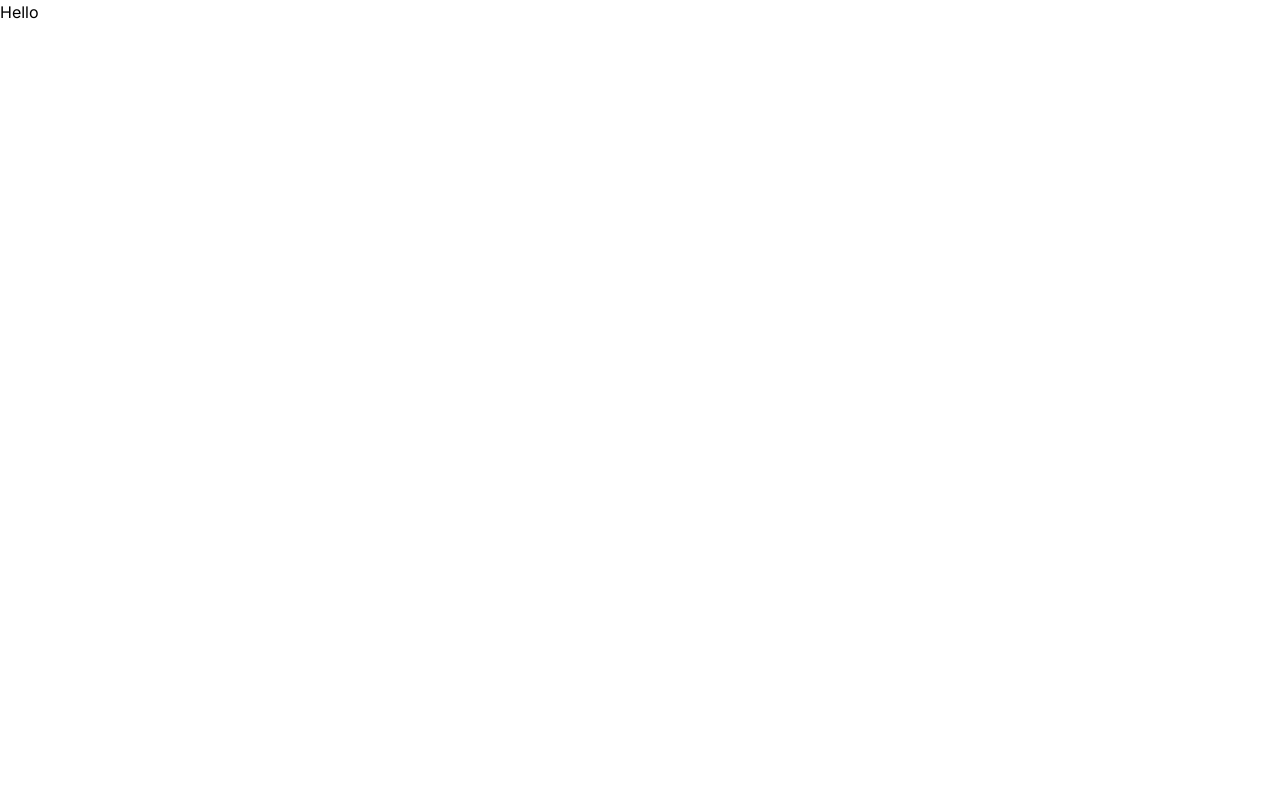
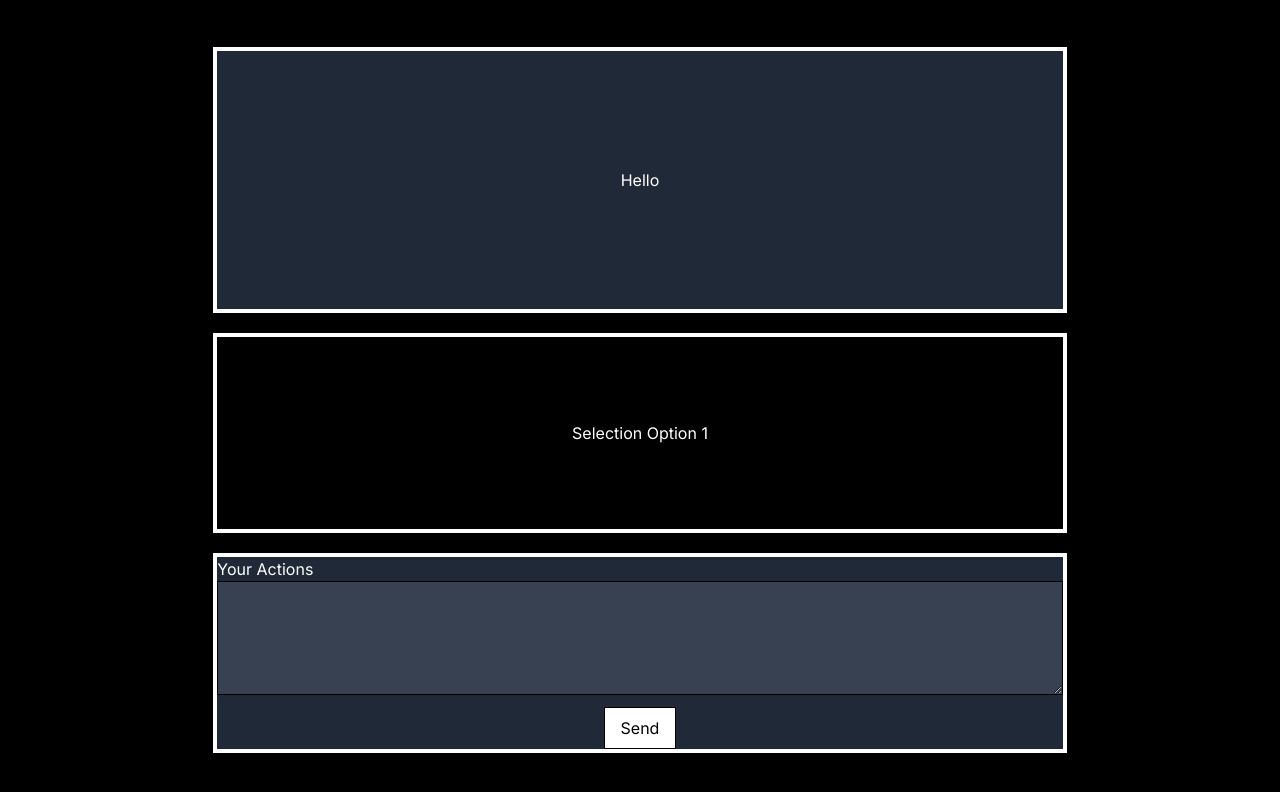
Before and after one commit to dontyellwillcry/adventure-gpt, a Next.js app: page / in a window 1280 px wide. Shown: the top 792 px of the page. Built offline with nearby package versions, Linux system fonts and the light colour scheme.

Commit message:
bare testing assembly implemented

```diff
--- a/app/page.tsx
+++ b/app/page.tsx
@@ -1,21 +1,109 @@
+'use client';
+
+import { useRef, useEffect, useState } from 'react';
+
+import Image from 'next/image'
+
+
+
+const playerInput = {
+  playerActions: "",
+};
+
+
+
 export default function Home() {
+
+  const formRef = useRef();
+  const [{ playerActions }, setState] = useState(playerInput);
+
+  const handleChange = (e) => {
+    const { name, value } = e.target;
+    setState((prevState) => ({ ...prevState, [name]: value }));
+  };
+  const clearState = () => setState({ ...playerInput });
+
+  const handleSubmit = (e) => {
+    e.preventDefault();
+
+
+  };
+
+
   return (
+    <div id='homePAGE' className='
+    h-screen w-full bg-black text-white flex flex-col justify-center items-center'>
 
-      <div id="promptCONTAINER" className="">
+
+
+      <div id="promptSECTION" className="
+      h-1/3 w-2/3 bg-gray-800 border-4 border-white flex flex-col justify-center items-center">
 
         <div id="prompt" className="">
           <h1>Hello</h1>
         </div>
 
-        <div id="selectionCONTAINER" className="">
+      </div>
 
+
+
+      <div id="selectionSECTION" className="
+      h-1/4 w-2/3 mt-5 mb-5 border-4 border-white flex flex-col justify-center items-center">
+
+        <div id="selectionOptions" className="">
+          <div><h1>Selection Option 1</h1></div>
         </div>
 
-        <div id="inputeCONTAINER" className="">
+      </div>
+
+
+
+      <div id="inputeSECTION" className="
+      h-1/4 w-2/3 bg-gray-800 border-4 border-white flex flex-col justify-center items-center">
+
+        <div id='inputCONTAINER' className='
+        w-full h-full'>
+
+          <form
+            ref={formRef}
+            name="sentMessage"
+            validate onSubmit={handleSubmit}
+            className=' w-full h-full flex flex-col justify-center items-center'
+          >
+
+            <div id='playerINPUT' className='
+            w-full h-full'>
+
+              <div className="flex flex-col w-full h-full">
+                <label htmlFor="message">Your Actions</label>
+                <textarea
+                  name="playerActions"
+                  id="playerActions"
+                  className="form-control border w-full h-full border-black bg-gray-700 focus:border-blue-200 focus:border-thin"
+                  placeholder=""
+                  required
+                  onChange={handleChange}
+                ></textarea>
+              </div>
+
+            </div>
+
+
+            <button
+              type="submit"
+              className="mt-3 px-4 py-2 bg-white border border-black text-black hover:bg-black hover:text-white transition duration-500 ease-in-out">
+              Send
+            </button>
+
+          </form>
 
         </div>
 
       </div>
 
+
+
+    </div>
+
   );
 }
```
